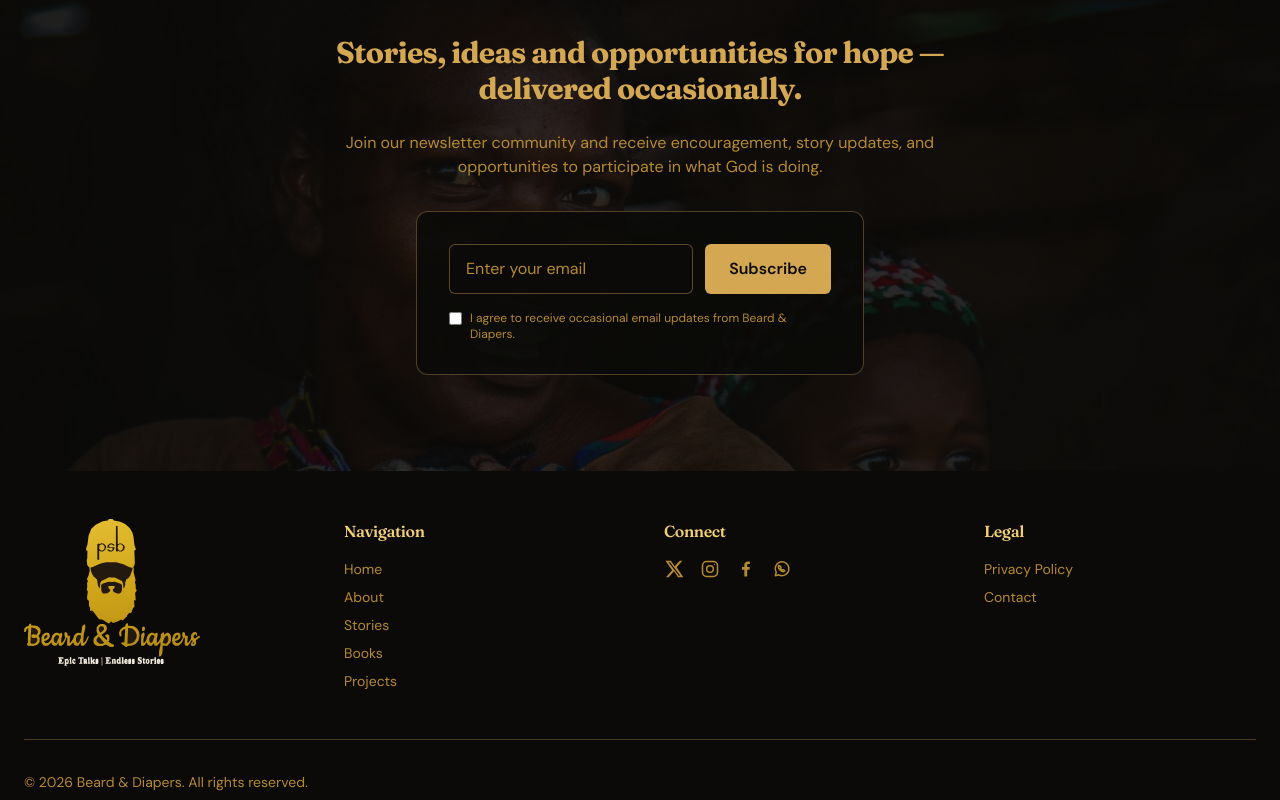
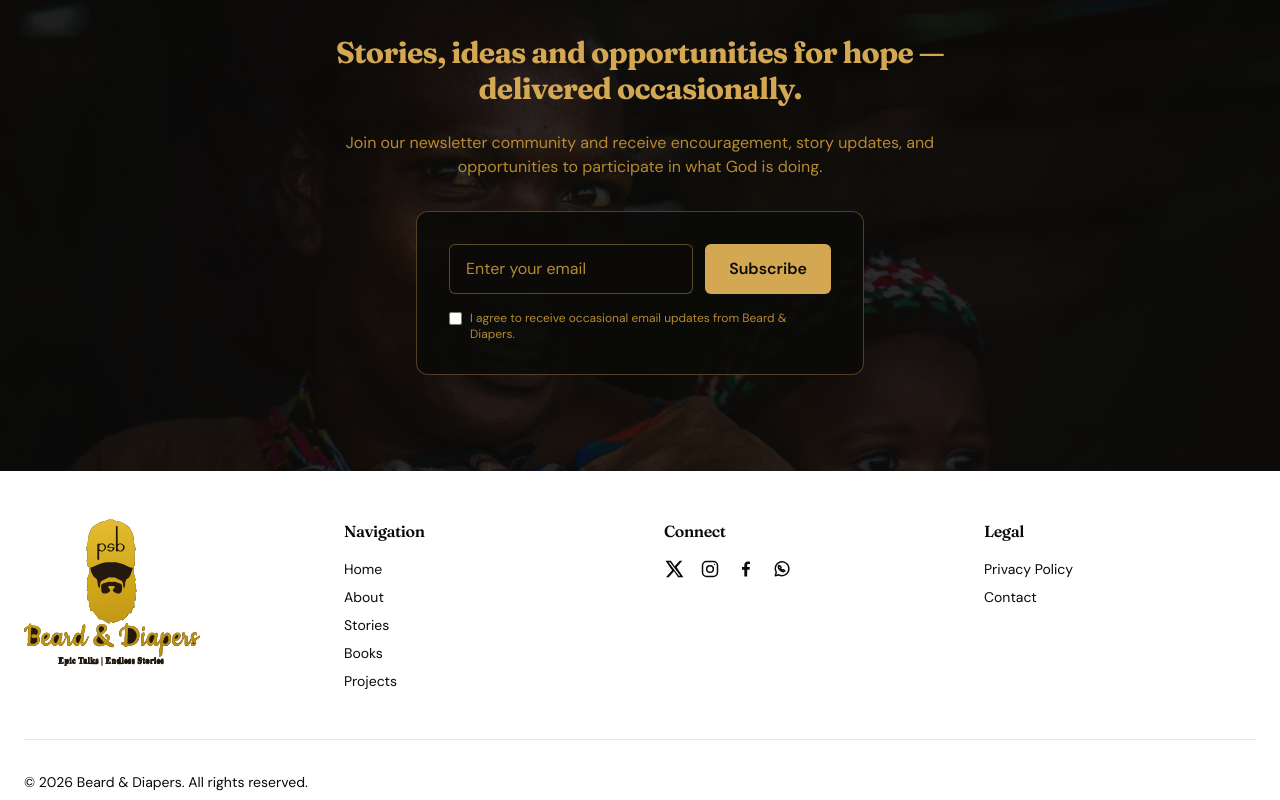
Before and after one commit to Amonochuka/blog, a Next.js app: page / in a window 1280 px wide. Shown: the part 4032-4832 px from the top of the page. Built offline with nearby package versions, Linux system fonts and the light colour scheme.

Commit message:
Set footer background to white

```diff
--- a/src/components/Footer.tsx
+++ b/src/components/Footer.tsx
@@ -3,7 +3,7 @@ import Link from "next/link";
 
 export function Footer() {
   return (
-    <footer className="bg-brand-black pt-12 pb-2 text-brand-gold-muted">
+    <footer className="bg-white pt-12 pb-2 text-brand-black">
       <div className="max-w-7xl mx-auto px-6">
         <div className="grid grid-cols-1 md:grid-cols-2 lg:grid-cols-4 gap-12 mb-12">
           <div>
@@ -20,30 +20,30 @@ export function Footer() {
           </div>
 
           <div>
-            <h5 className="mb-4 font-semibold text-brand-gold-light">Navigation</h5>
+            <h5 className="mb-4 font-semibold text-brand-black">Navigation</h5>
             <ul className="space-y-2 text-sm">
               <li>
-                <Link className="transition-colors hover:text-brand-gold-light" href="/">
+                <Link className="transition-colors hover:text-brand-gold-muted" href="/">
                   Home
                 </Link>
               </li>
               <li>
-                <Link className="transition-colors hover:text-brand-gold-light" href="/about">
+                <Link className="transition-colors hover:text-brand-gold-muted" href="/about">
                   About
                 </Link>
               </li>
               <li>
-                <Link className="transition-colors hover:text-brand-gold-light" href="/stories">
+                <Link className="transition-colors hover:text-brand-gold-muted" href="/stories">
                   Stories
                 </Link>
               </li>
               <li>
-                <Link className="transition-colors hover:text-brand-gold-light" href="/books">
+                <Link className="transition-colors hover:text-brand-gold-muted" href="/books">
                   Books
                 </Link>
               </li>
               <li>
-                <Link className="transition-colors hover:text-brand-gold-light" href="/projects">
+                <Link className="transition-colors hover:text-brand-gold-muted" href="/projects">
                   Projects
                 </Link>
               </li>
@@ -51,25 +51,25 @@ export function Footer() {
           </div>
 
           <div>
-            <h5 className="mb-4 font-semibold text-brand-gold-light">Connect</h5>
+            <h5 className="mb-4 font-semibold text-brand-black">Connect</h5>
             <ul className="flex items-center gap-4">
               <li>
-                <a aria-label="Follow us on X" className="inline-flex transition-colors hover:text-brand-gold-light" href="https://twitter.com/royochuka" target="_blank" rel="noopener">
+                <a aria-label="Follow us on X" className="inline-flex transition-colors hover:text-brand-gold-muted" href="https://twitter.com/royochuka" target="_blank" rel="noopener">
                   <svg aria-hidden="true" viewBox="0 0 24 24" className="h-5 w-5" fill="currentColor"><path d="M18.9 2H22l-6.8 7.8L23.2 22h-6.3L12 14.6 5.6 22H2.4l7.3-8.4L1.8 2h6.5l4.5 6.8L18.9 2Zm-1.1 18h1.7L7.3 3.9H5.5L17.8 20Z" /></svg>
                 </a>
               </li>
               <li>
-                <a aria-label="Follow us on Instagram" className="inline-flex transition-colors hover:text-brand-gold-light" href="https://www.instagram.com/beardanddiapers/" target="_blank" rel="noopener">
+                <a aria-label="Follow us on Instagram" className="inline-flex transition-colors hover:text-brand-gold-muted" href="https://www.instagram.com/beardanddiapers/" target="_blank" rel="noopener">
                   <svg aria-hidden="true" viewBox="0 0 24 24" className="h-5 w-5" fill="none" stroke="currentColor" strokeWidth="1.8"><rect x="3" y="3" width="18" height="18" rx="5" /><circle cx="12" cy="12" r="4" /><circle cx="17.5" cy="6.5" r=".75" fill="currentColor" stroke="none" /></svg>
                 </a>
               </li>
               <li>
-                <a aria-label="Follow us on Facebook" className="inline-flex transition-colors hover:text-brand-gold-light" href="https://www.facebook.com/Beards%20%26%20Diapers" target="_blank" rel="noopener">
+                <a aria-label="Follow us on Facebook" className="inline-flex transition-colors hover:text-brand-gold-muted" href="https://www.facebook.com/Beards%20%26%20Diapers" target="_blank" rel="noopener">
                   <svg aria-hidden="true" viewBox="0 0 24 24" className="h-5 w-5" fill="currentColor"><path d="M13.4 21v-8.2h2.8l.4-3.2h-3.2v-2c0-.9.3-1.5 1.6-1.5h1.7V3.2c-.3 0-1.3-.2-2.5-.2-2.5 0-4.2 1.5-4.2 4.3v2.3H7.2v3.2H10V21h3.4Z" /></svg>
                 </a>
               </li>
               <li>
-                <a aria-label="Message us on WhatsApp" className="inline-flex transition-colors hover:text-brand-gold-light" href="/api/whatsapp" target="_blank" rel="noopener noreferrer">
+                <a aria-label="Message us on WhatsApp" className="inline-flex transition-colors hover:text-brand-gold-muted" href="/api/whatsapp" target="_blank" rel="noopener noreferrer">
                   <svg aria-hidden="true" viewBox="0 0 24 24" className="h-5 w-5" fill="none" stroke="currentColor" strokeWidth="1.8" strokeLinecap="round" strokeLinejoin="round">
                     <path d="M20.2 11.8a8.2 8.2 0 0 1-12.1 7.2L4 20l1.1-4A8.2 8.2 0 1 1 20.2 11.8Z" />
                     <path d="M8.3 7.7c-.4.4-.7.9-.7 1.5 0 2.6 3.4 6 6 6 .6 0 1.1-.3 1.5-.7l.3-.4-1.9-1.3-1 .7c-1.1-.5-1.8-1.2-2.3-2.3l.7-1-1.3-1.9-.4.4Z" />
@@ -80,15 +80,15 @@ export function Footer() {
           </div>
 
           <div>
-            <h5 className="mb-4 font-semibold text-brand-gold-light">Legal</h5>
+            <h5 className="mb-4 font-semibold text-brand-black">Legal</h5>
             <ul className="space-y-2 text-sm">
               <li>
-                <a className="transition-colors hover:text-brand-gold-light" href="/privacy">
+                <a className="transition-colors hover:text-brand-gold-muted" href="/privacy">
                   Privacy Policy
                 </a>
               </li>
               <li>
-                <a className="transition-colors hover:text-brand-gold-light" href="/contact">
+                <a className="transition-colors hover:text-brand-gold-muted" href="/contact">
                   Contact
                 </a>
               </li>
```
Also changed, not shown: public/images/beard-diapers-logo.svg.
